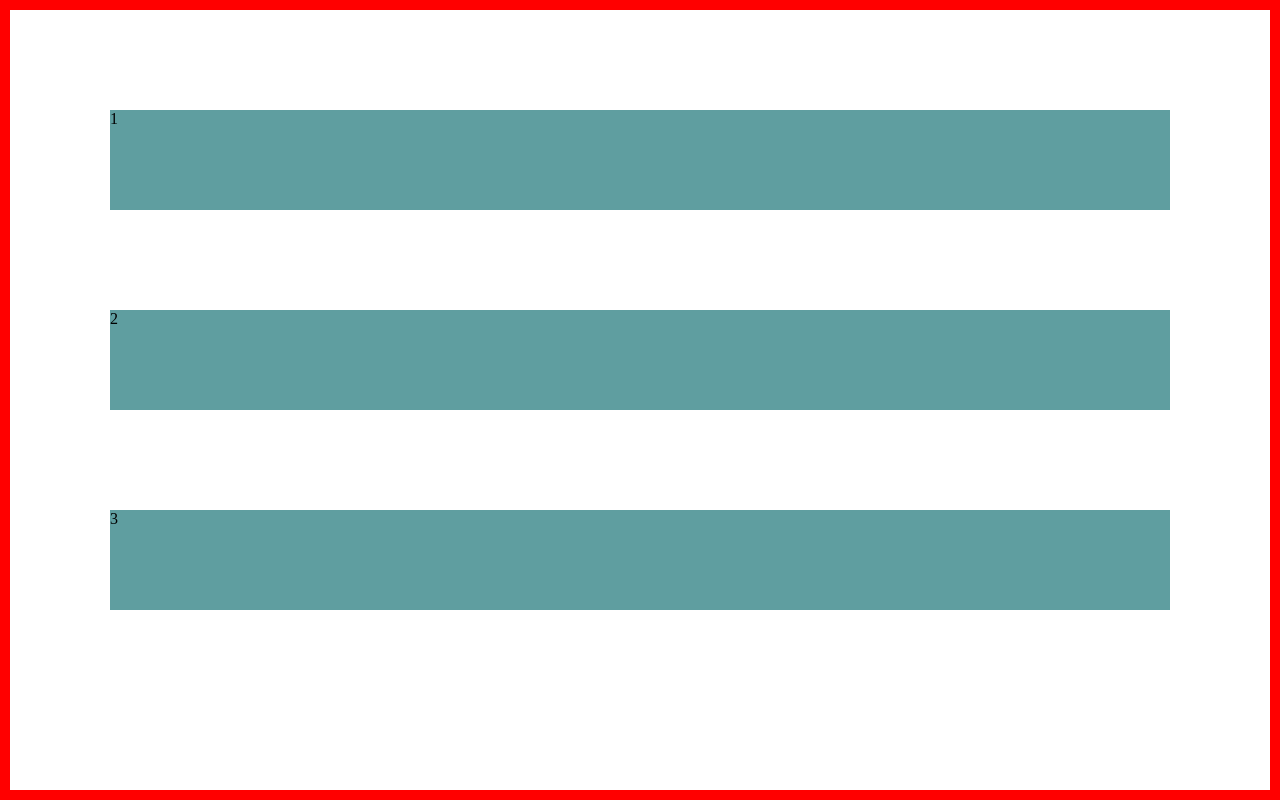
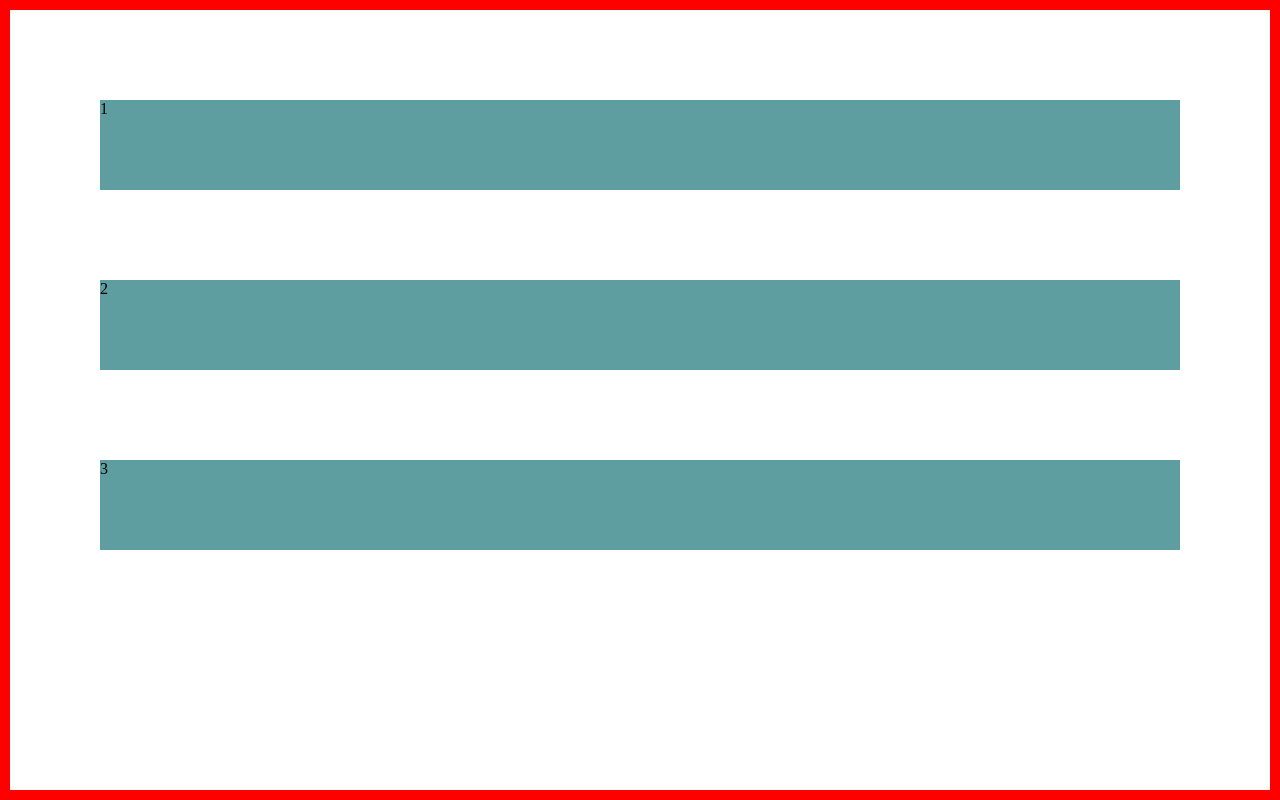
Before and after one commit to Felix-Pereira-dev/FlexboxProject, a plain HTML site: page index.html in a window 1280 px wide. Drawn offline with Linux system fonts and the light colour scheme.

Commit message:
edit name

```diff
--- a/index.html
+++ b/index.html
@@ -19,8 +19,8 @@
     }
     .block {
       background-color:cadetblue;
-      height: 100px;
-      margin: 100px;
+      height: 90px;
+      margin: 90px;
     }
     .block1 {
     }
```
